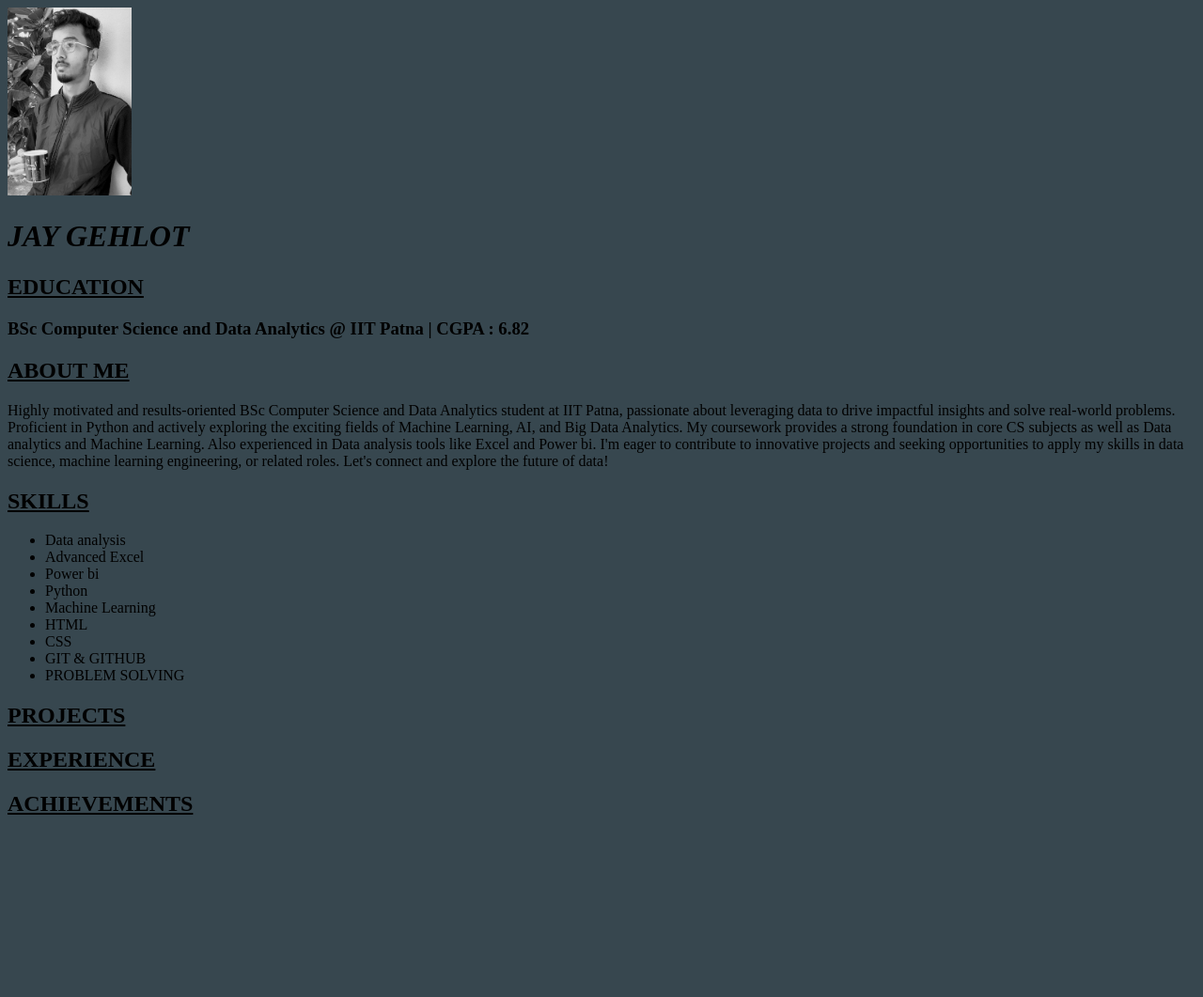
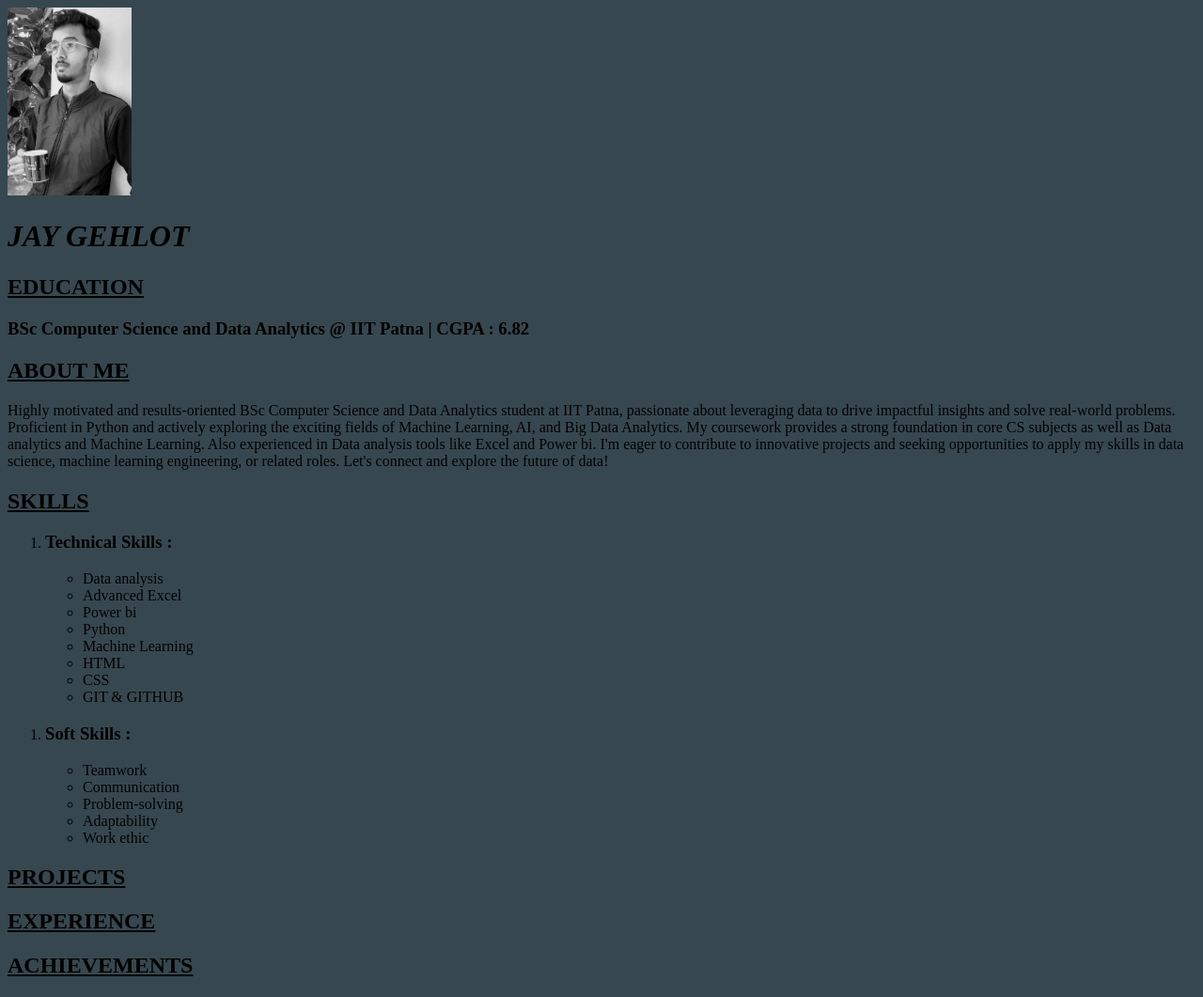
Before and after one commit to Data-analyst-Jay/My-portfolio, a plain HTML site: page index.html in a window 1280 px wide. Shown: the whole page at 94% size. Before the commit the page ends 889 px from the top, so only its background shows below. Drawn offline with Linux system fonts and the light colour scheme.

Commit message:
Ordered lists for skills section

```diff
--- a/index.html
+++ b/index.html
@@ -41,6 +41,9 @@
         <h2>
             <u>SKILLS</u>
         </h2>
+
+        <ol>
+            <li><h3>Technical Skills : </h3></li>
             <ul>
                 <li>Data analysis</li>
                 <li>Advanced Excel</li>
@@ -50,8 +53,19 @@
                 <li>HTML</li>
                 <li>CSS</li>
                 <li>GIT & GITHUB</li>
-            <li>PROBLEM SOLVING</li>
             <ul>
+        </ol>
+        <ol>
+            <li><h3>Soft Skills : </h3></li>
+            <ul>
+                <li>Teamwork</li>
+                <li>Communication</li>
+                <li>Problem-solving</li>
+                <li>Adaptability</li>
+                <li>Work ethic</li>
+            </ul>
+        </ol>
+
     </div>
 
     <div>
```
Lines whose indentation alone changed are shown as unchanged.
